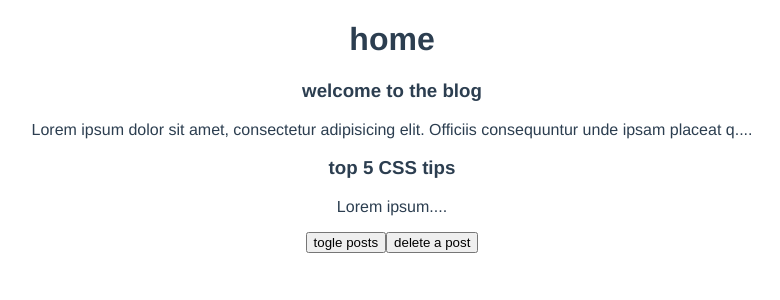
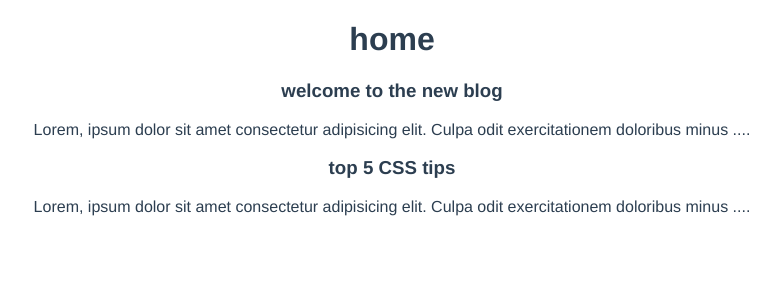
Before and after one commit to damiao-git/dojo-blog, a Vue app: page / in a window 1280 px wide. Shown: the top 300 px of the page, without its empty margins (248-1028 px from the left). Built offline with nearby package versions, Linux system fonts and the light colour scheme; data requests are answered from the project's data file.

Commit message:
Fetch API

```diff
--- /dev/null
+++ b/data/db.json
@@ -0,0 +1,24 @@
+{
+    "posts": [
+        {
+            "id": 1,
+            "title": "welcome to the new blog",
+            "body": "Lorem, ipsum dolor sit amet consectetur adipisicing elit. Culpa odit exercitationem doloribus minus rerum ipsam omnis tenetur ex tempore repellendus voluptates voluptas debitis, assumenda iusto? Neque ea repellendus omnis! Explicabo ipsum corrupti, reprehenderit aliquid quidem dolore vero expedita reiciendis enim eligendi magnam cupiditate illum consequatur ad labore architecto iure, modi adipisci mollitia ipsa vitae repellat soluta. Ipsa atque ab cupiditate incidunt labore laboriosam aut possimus quisquam impedit esse. Cupiditate, voluptatum quis voluptas fuga molestias sequi amet officia vitae quo! Praesentium, placeat libero qui nisi fugit error voluptatum. Hic delectus ut reiciendis sapiente. Consequuntur, amet. Expedita alias eveniet ut sunt tempore.",
+            "tags": [
+                "webdev",
+                "coding",
+                "news"
+            ]
+        },
+        {
+          "id": 2,
+            "title": "top 5 CSS tips",
+            "body": "Lorem, ipsum dolor sit amet consectetur adipisicing elit. Culpa odit exercitationem doloribus minus rerum ipsam omnis tenetur ex tempore repellendus voluptates voluptas debitis, assumenda iusto? Neque ea repellendus omnis! Explicabo ipsum corrupti, reprehenderit aliquid quidem dolore vero expedita reiciendis enim eligendi magnam cupiditate illum consequatur ad labore architecto iure, modi adipisci mollitia ipsa vitae repellat soluta. Ipsa atque ab cupiditate incidunt labore laboriosam aut possimus quisquam impedit esse. Cupiditate, voluptatum quis voluptas fuga molestias sequi amet officia vitae quo! Praesentium, placeat libero qui nisi fugit error voluptatum. Hic delectus ut reiciendis sapiente. Consequuntur, amet. Expedita alias eveniet ut sunt tempore.",
+            "tags": [
+                "css",
+                "webdev",
+                "coding"
+            ]
+        }
+    ]
+}
--- a/package.json
+++ b/package.json
@@ -8,6 +8,7 @@
   },
   "dependencies": {
     "core-js": "^3.8.3",
+    "json-server": "^1.0.0-beta.3",
     "vue": "^3.2.13",
     "vue-router": "^4.0.3"
   },
--- a/src/views/HomeView.vue
+++ b/src/views/HomeView.vue
@@ -1,9 +1,13 @@
 <template>
   <div class="home">
     <h1>home</h1>
-    <PostList v-if="showPosts" :posts="posts"/>
-    <button @click="showPosts = !showPosts">togle posts</button>
-    <button @click="posts.pop()">delete a post</button>
+    <div v-if="error">
+      {{ error }}
+    </div>
+    <div v-if="posts.length">
+      <PostList :posts="posts" />
+    </div>
+    <div v-else>Loading...</div>
   </div>
 </template>
 
@@ -13,15 +17,29 @@ import { ref } from 'vue';
 
 export default {
   name: 'HomeView',
-  components: {PostList},
+  components: { PostList },
   setup() {
-    const posts = ref([
-      {title: 'welcome to the blog', body: 'Lorem ipsum dolor sit amet, consectetur adipisicing elit. Officiis consequuntur unde ipsam placeat quibusdam cupiditate molestias vitae culpa dolores commodi, accusamus quas laboriosam, sint nam optio laudantium repellendus deserunt mollitia assumenda molestiae harum obcaecati? Totam officiis labore aspernatur dignissimos porro architecto fugiat earum? Autem porro, repudiandae repellendus eius sequi fugiat tempora culpa velit esse vitae debitis voluptates. Provident deleniti sed doloribus laboriosam delectus temporibus, dolorum ratione, iusto iure voluptate officia! Voluptates earum, sequi quidem nostrum magnam ut dolor necessitatibus dolores, ipsa est repellat voluptate tenetur numquam consequatur voluptas. Architecto molestias sint suscipit illum sed adipisci eligendi dolores id! Doloremque, aut!', id: 1},
-      {title: 'top 5 CSS tips', body: 'Lorem ipsum', id: 2},
-    ])
+    const posts = ref([])
+    const error = ref(null)
 
+    const load = async () => {
+      try {
+        let data = await fetch('http://localhost:3000/posts')
+        if (!data.ok) {
+          throw Error('no data available')
+        }
+        posts.value = await data.json()
+
+
+      } catch (err) {
+        error.value = err.message
+        console.log(error.value);
+
+      }
+    }
+    load()
     const showPosts = ref(true)
-    return { posts, showPosts }
+    return { posts, error }
   }
 }
 </script>
```
Also changed, not shown: 1 other file (tests, documents, lock files or other folders).
